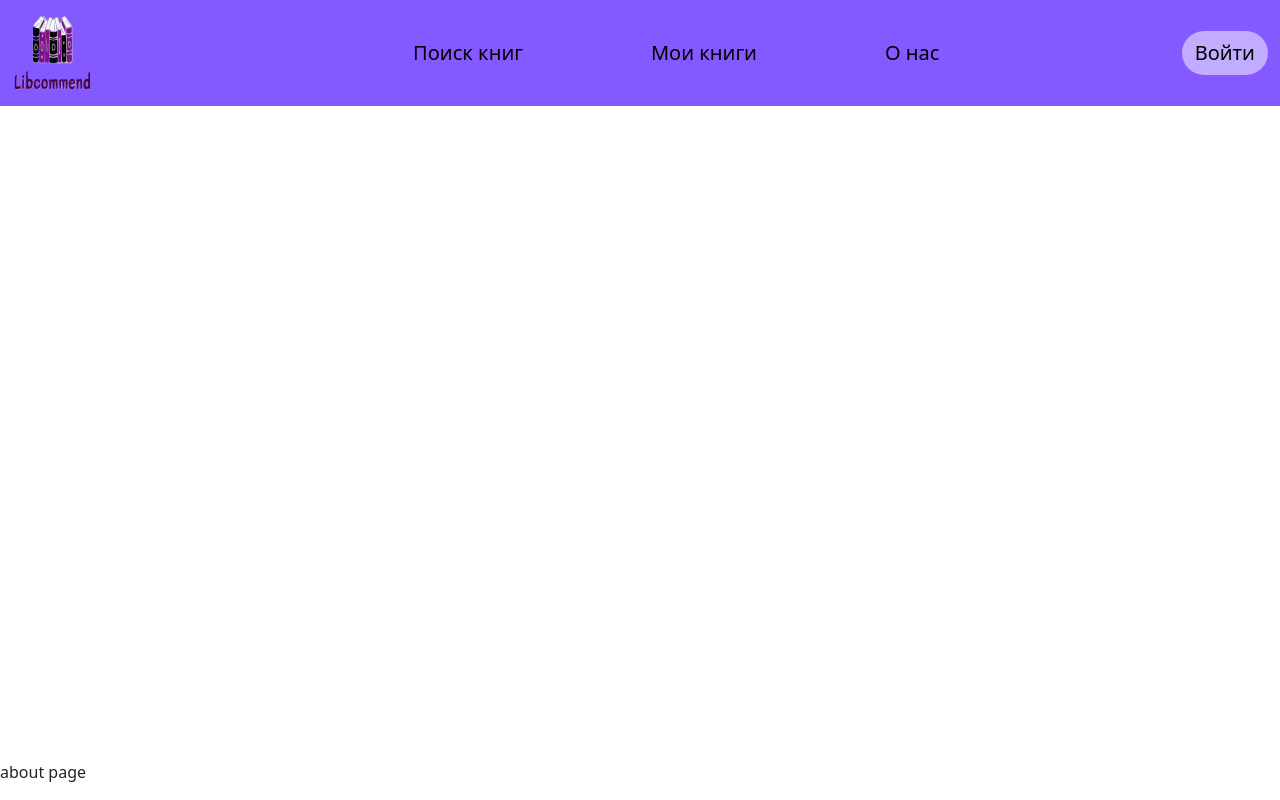
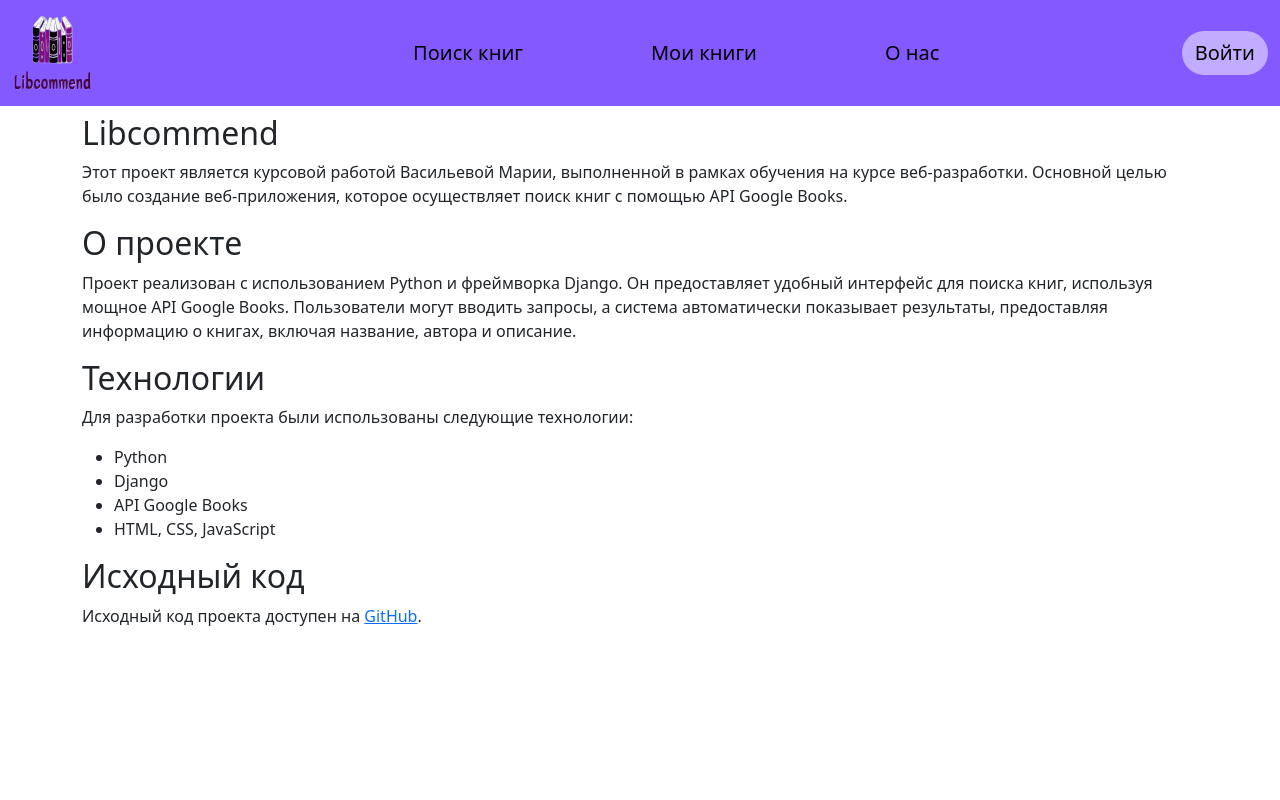
Before and after one commit to malivasileva/libcom, a Django app: page /about in a window 1280 px wide. Run offline with Django 4.2, Linux system fonts and the light colour scheme; some libraries are stand-ins or nearby versions.

Commit message:
Fixing visual problems

```diff
--- a/libcom/main/templates/main/about.html
+++ b/libcom/main/templates/main/about.html
@@ -3,5 +3,78 @@
 {% block title %} Libcommend {% endblock %}
 
 {% block content %}
-    <p>about page</p>
+<div class="container">
+
+        <div class="section">
+            <h2>Libcommend</h2>
+            <p>Этот проект является курсовой работой Васильевой Марии, выполненной в рамках обучения на курсе веб-разработки. Основной целью было создание веб-приложения, которое осуществляет поиск книг с помощью API Google Books.</p>
+        </div>
+
+        <div class="section">
+            <h2>О проекте</h2>
+            <p>Проект реализован с использованием Python и фреймворка Django. Он предоставляет удобный интерфейс для поиска книг, используя мощное API Google Books. Пользователи могут вводить запросы, а система автоматически показывает результаты, предоставляя информацию о книгах, включая название, автора и описание.</p>
+        </div>
+
+        <div class="section">
+            <h2>Технологии</h2>
+            <p>Для разработки проекта были использованы следующие технологии:</p>
+            <ul>
+                <li>Python</li>
+                <li>Django</li>
+                <li>API Google Books</li>
+                <li>HTML, CSS, JavaScript</li>
+            </ul>
+        </div>
+
+        <div class="section">
+            <h2>Исходный код</h2>
+            <p>Исходный код проекта доступен на <a href="https://github.com/malivasileva/libcom" class="link">GitHub</a>.</p>
+        </div>
+    </div>
 {% endblock %}
+
+<style>
+        body {
+            font-family: Arial, sans-serif;
+            background-color: #f4f4f9;
+            margin: 0;
+            padding: 0;
+        }
+        .container {
+            width: 80%;
+            margin: 50px auto;
+            padding: 20px;
+            background-color: #ffffff;
+            border-radius: 10px;
+            box-shadow: 0 4px 10px rgba(0, 0, 0, 0.1);
+        }
+        h1 {
+            text-align: center;
+            color: #333;
+        }
+        h2 {
+            color: #444;
+            font-size: 1.5em;
+        }
+        p {
+            font-size: 1.1em;
+            color: #555;
+            line-height: 1.6;
+            margin-bottom: 20px;
+        }
+        .link {
+            color: #007bff;
+            text-decoration: none;
+        }
+        .link:hover {
+            text-decoration: underline;
+        }
+        .section {
+            margin-bottom: 40px;
+        }
+        .highlight {
+            background-color: #f9f9f9;
+            padding: 10px;
+            border-radius: 5px;
+        }
+    </style>
--- a/libcom/main/templates/main/layout.html
+++ b/libcom/main/templates/main/layout.html
@@ -21,7 +21,7 @@
 </head>
 <body class="d-flex h-100">
     <div class="cover-container d-flex w-100 h-100 mx-auto flex-column">
-      <header class="mb-auto">
+      <header>
         <nav
           id="book-nav"
           class="navbar navbar-expand-lg"
@@ -60,8 +60,9 @@
           </div>
         </nav>
       </header>
-
-    {% block content %} {% endblock %}
+        <div  class="py-2">
+            {% block content %} {% endblock %}
+        </div>
     </div>
         <script src="{% static 'bootstrap/js/bootstrap.min.js' %}/"></script>
     <script src="{% static 'libs/jquery/jquery-3.7.1.min.js' %}"></script>
--- a/libcom/main/templates/main/user-form.html
+++ b/libcom/main/templates/main/user-form.html
@@ -2,7 +2,7 @@
     <div class="modal-dialog" role="document">
         <div class="modal-content">
             <div class="modal-header">
-                <h5 class="modal-title" id="loginModalLabel">Login/Registration</h5>
+                <h5 class="modal-title" id="loginModalLabel">Вход и регистрация</h5>
                 <button type="button" class="close" data-dismiss="modal" aria-label="Close">
                     <span aria-hidden="true">&times;</span>
                 </button>
@@ -61,7 +61,7 @@
                               </div>
                             {% endfor %}
                             <div class="d-grid gap-2 d-md-flex justify-content-md-end">
-                              <input type="submit" value="Зарегистрироваться" class="btn user-btn">
+                              <input type="submit" value="Регистрация" class="btn user-btn">
                             </div>
 
                         </form>
--- a/libcom/main/templates/main/user-info.html
+++ b/libcom/main/templates/main/user-info.html
@@ -15,4 +15,3 @@
         </div>
     </li>
 </ul>
-<img src="{% static 'main/person-default.png' %}" class="profile-photo">
--- a/libcom/mybooks/templates/mybooks/index.html
+++ b/libcom/mybooks/templates/mybooks/index.html
@@ -68,7 +68,11 @@
   <div class="multiple-card-slider">
     <div class="d-flex align-items-center gap-4">
       <div class="books-title">Прочитанное</div>
-      <a href="statistic.html" class="full-statistic">Полная статистика</a>
+      {% if complete %}
+        <a href="statistic.html" class="full-statistic">Полная статистика</a>
+      {% else %}
+        <span class="full-statistic disabled">Полная статистика</span>
+      {% endif %}
     </div>
     <div id="carouselExampleControls3" class="carousel" data-bs-ride="false">
       <div class="carousel-inner gap-2">
--- a/libcom/users/forms.py
+++ b/libcom/users/forms.py
@@ -1,8 +1,12 @@
 from django.contrib.auth import get_user_model
 from django.contrib.auth.forms import AuthenticationForm, UserCreationForm
+from django import forms
 
 
 class LoginUserForm(AuthenticationForm):
+    username = forms.CharField(label="Логин", widget=forms.TextInput(attrs={'class': 'form-control'}))
+    password = forms.CharField(label="Пароль", widget=forms.PasswordInput(attrs={'class': 'form-control'}))
+
     class Meta:
         model = get_user_model()
         fields = ['username', 'password']
@@ -12,6 +16,12 @@ class LoginUserForm(AuthenticationForm):
         }
 
 class SignupForm(UserCreationForm):
+    first_name = forms.CharField(label="Имя", widget=forms.TextInput(attrs={'class': 'form-control'}))
+    last_name = forms.CharField(label="Фамилия", widget=forms.TextInput(attrs={'class': 'form-control'}))
+    username = forms.CharField(label="Логин", widget=forms.TextInput(attrs={'class': 'form-control'}))
+    password1 = forms.CharField(label="Пароль", widget=forms.PasswordInput(attrs={'class': 'form-control'}))
+    password2 = forms.CharField(label="Повторите пароль", widget=forms.PasswordInput(attrs={'class': 'form-control'}))
+
     class Meta:
         model = get_user_model()
         fields = ['first_name', 'last_name', 'username', 'password1', 'password2']
```
Also changed, not shown: libcom/main/static/css/style.css (+19 -12 lines), libcom/mybooks/templates/mybooks/statistic.html (+0 -43 lines), libcom/users/templates/users/login.html (+22 -13 lines), libcom/users/templates/users/signup.html (+27 -21 lines), libcom/users/views.py (+21 -6 lines).
